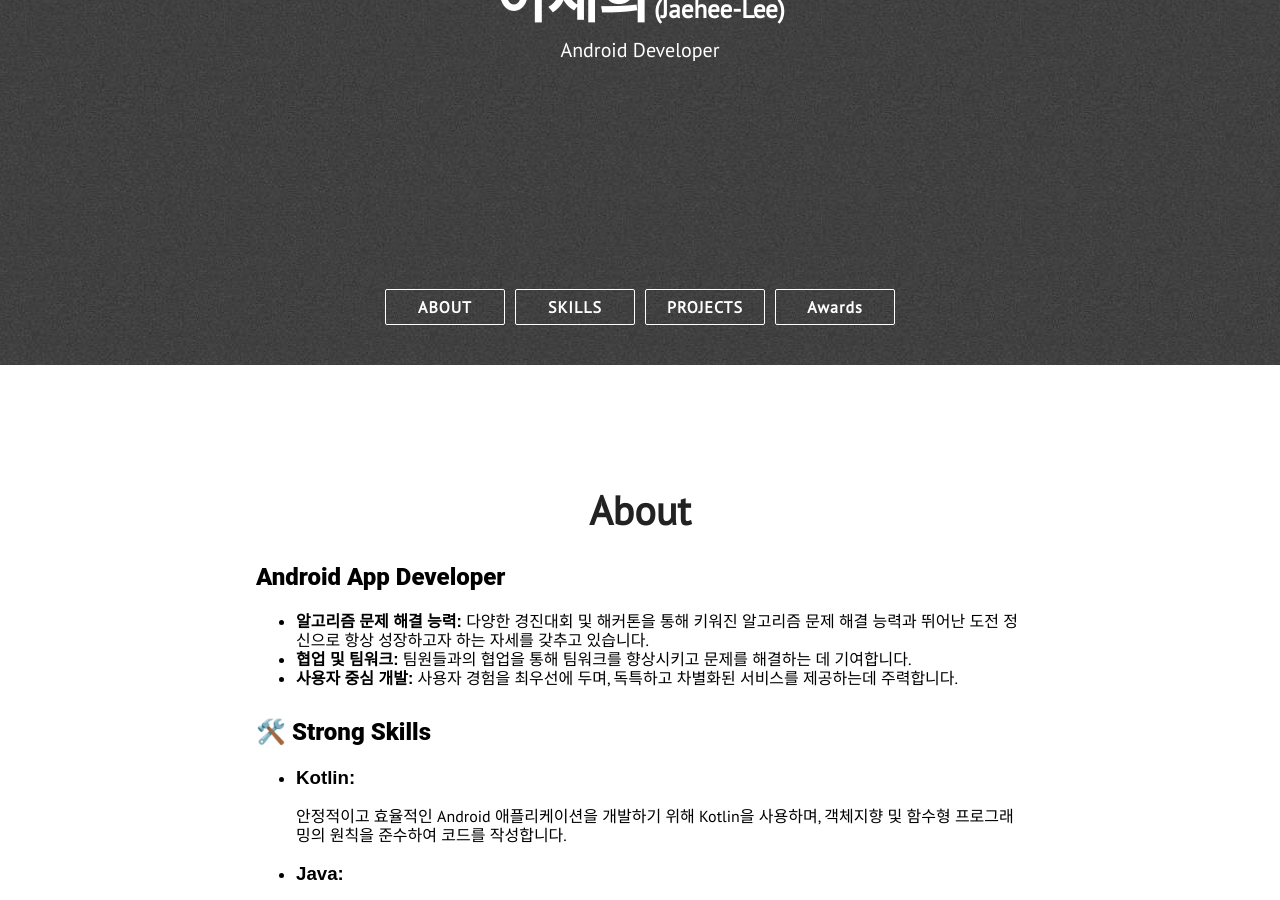
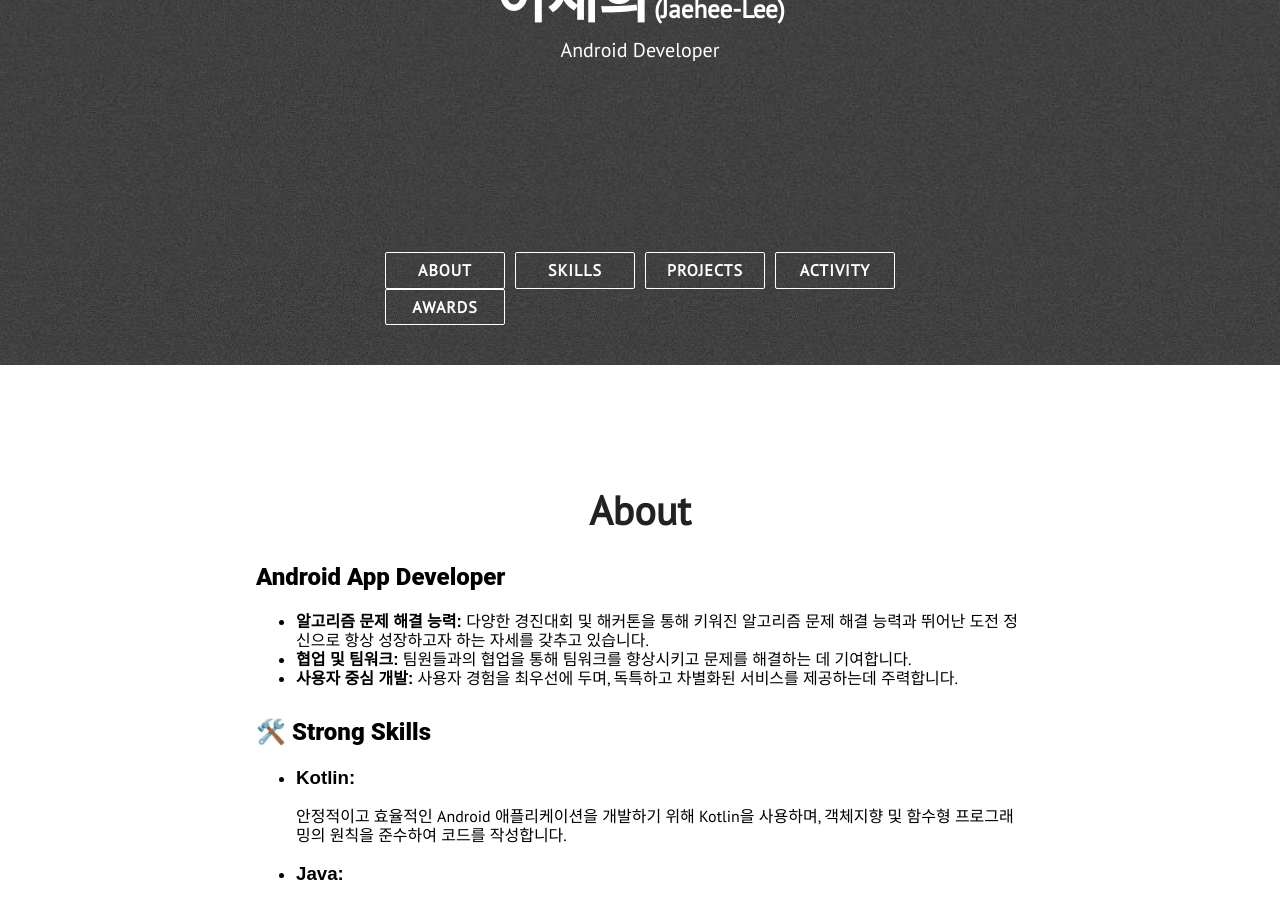
Before and after one commit to EJ-pro/EJ-pro.github.io, a Jekyll site: the page built from index.html, in a window 1280 px wide and 900 px high, scrolled down 535 px. Built offline with Jekyll 4.4.1, drawn with Linux system fonts in a browser that asks for light colours; nearby versions of some CDN libraries.

Commit message:
change section

```diff
--- a/_includes/activity.html
+++ b/_includes/activity.html
@@ -1,7 +1,7 @@
-<div class="section-a-wrapper">
-    <section class="section-a activity" id="activity">
+<div class="section-wrapper">
+    <section class="section activity" id="activity">
         <div class="full-width">
-            <div class="section-a-heading" id="featured-activity-text">Activity</div>
+            <div class="section-heading" id="featured-activity-text">Activity</div>
 
                 <div class="activity-a-technologies">
 
--- a/_includes/nav.html
+++ b/_includes/nav.html
@@ -10,7 +10,8 @@
             <a class="semi-transparent-button with-border nav-links" href="#about">ABOUT</a>
             <a class="semi-transparent-button with-border nav-links" href="#skills">SKILLS</a>
             <a class="semi-transparent-button with-border nav-links" href="#projects">PROJECTS</a>
-            <a class="semi-transparent-button with-border nav-links" href="#blog-posts">Awards</a>
+            <a class="semi-transparent-button with-border nav-links" href="#activity">ACTIVITY</a>
+            <a class="semi-transparent-button with-border nav-links" href="#blog-posts">AWARDS</a>
         </div>
     </div>
 </section>
```
